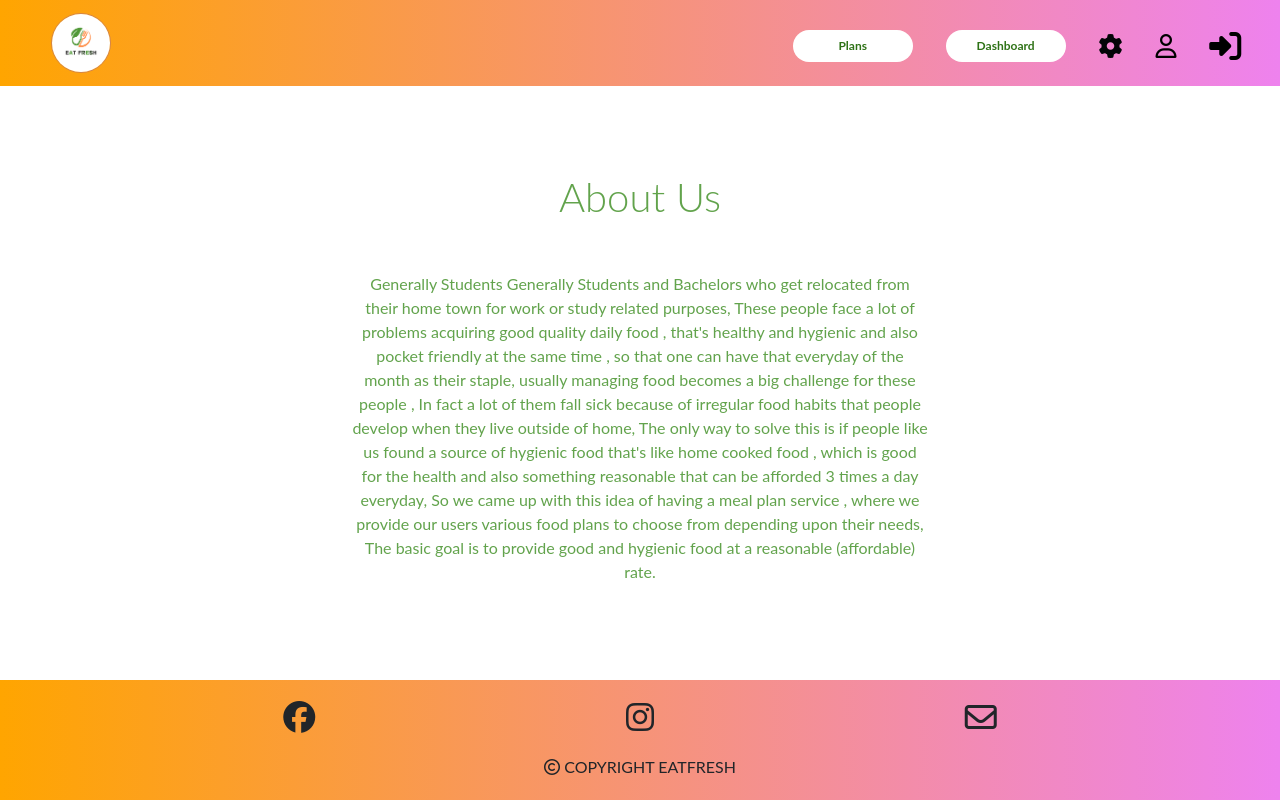
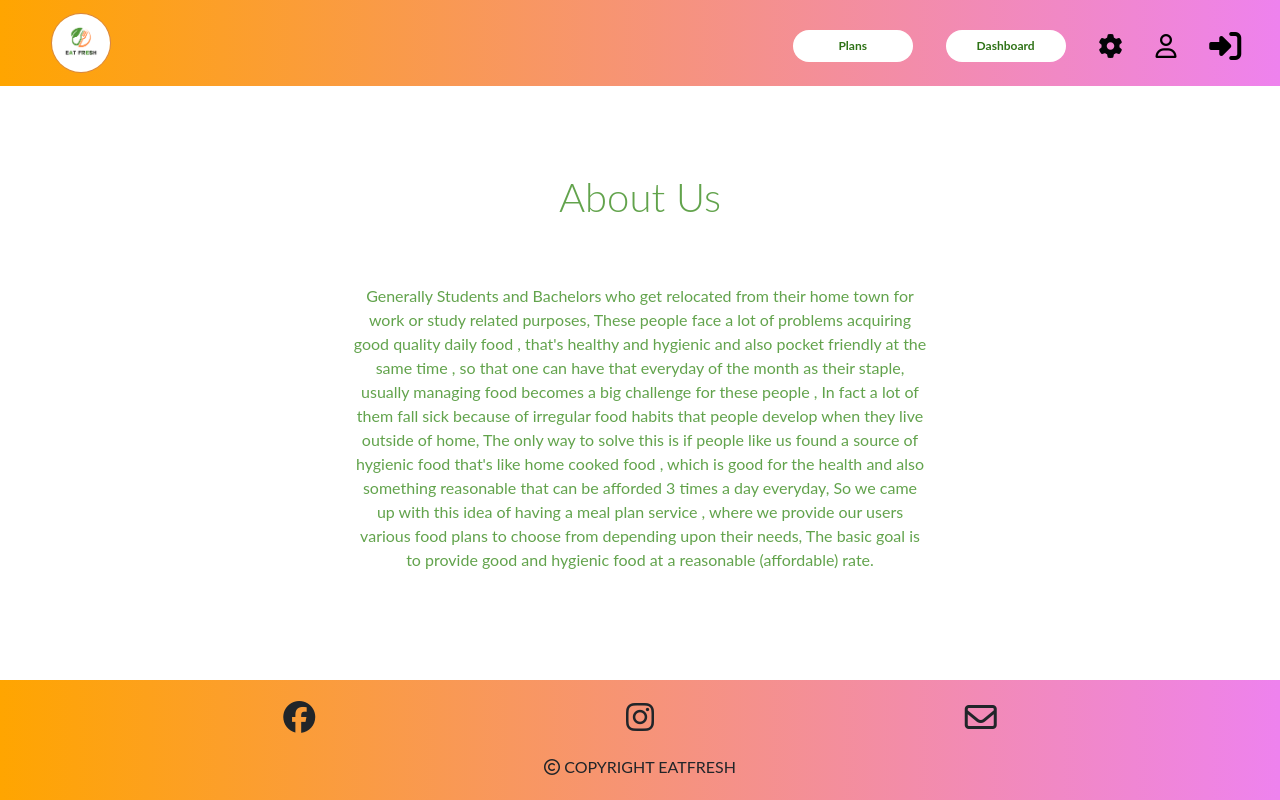
Before and after one commit to Globetrottercode/react_eat_fresh, a React (Create React App) app: page /settings/aboutus in a window 1280 px wide. Built offline with nearby package versions, Linux system fonts and the light colour scheme.

Commit message:
minor changes

```diff
--- a/src/pages/SettingsPages/aboutUs.js
+++ b/src/pages/SettingsPages/aboutUs.js
@@ -14,22 +14,21 @@ function AboutUs() {
           </div>
           <div className={aboutUs.aboutUsContent}>
             <span style={{ color: "rgba(81, 153, 56, 0.9)" }}>
-              Generally Students Generally Students and Bachelors who get
-              relocated from their home town for work or study related purposes,
-              These people face a lot of problems acquiring good quality daily
-              food , that's healthy and hygienic and also pocket friendly at the
-              same time , so that one can have that everyday of the month as
-              their staple, usually managing food becomes a big challenge for
-              these people , In fact a lot of them fall sick because of
-              irregular food habits that people develop when they live outside
-              of home, The only way to solve this is if people like us found a
-              source of hygienic food that's like home cooked food , which is
-              good for the health and also something reasonable that can be
-              afforded 3 times a day everyday, So we came up with this idea of
-              having a meal plan service , where we provide our users various
-              food plans to choose from depending upon their needs, The basic
-              goal is to provide good and hygienic food at a reasonable
-              (affordable) rate.
+              Generally Students and Bachelors who get relocated from their home
+              town for work or study related purposes, These people face a lot
+              of problems acquiring good quality daily food , that's healthy and
+              hygienic and also pocket friendly at the same time , so that one
+              can have that everyday of the month as their staple, usually
+              managing food becomes a big challenge for these people , In fact a
+              lot of them fall sick because of irregular food habits that people
+              develop when they live outside of home, The only way to solve this
+              is if people like us found a source of hygienic food that's like
+              home cooked food , which is good for the health and also something
+              reasonable that can be afforded 3 times a day everyday, So we came
+              up with this idea of having a meal plan service , where we provide
+              our users various food plans to choose from depending upon their
+              needs, The basic goal is to provide good and hygienic food at a
+              reasonable (affordable) rate.
             </span>
           </div>
         </div>
```
Also changed, not shown: public/LOGO.png (added), public/manifest.json.
